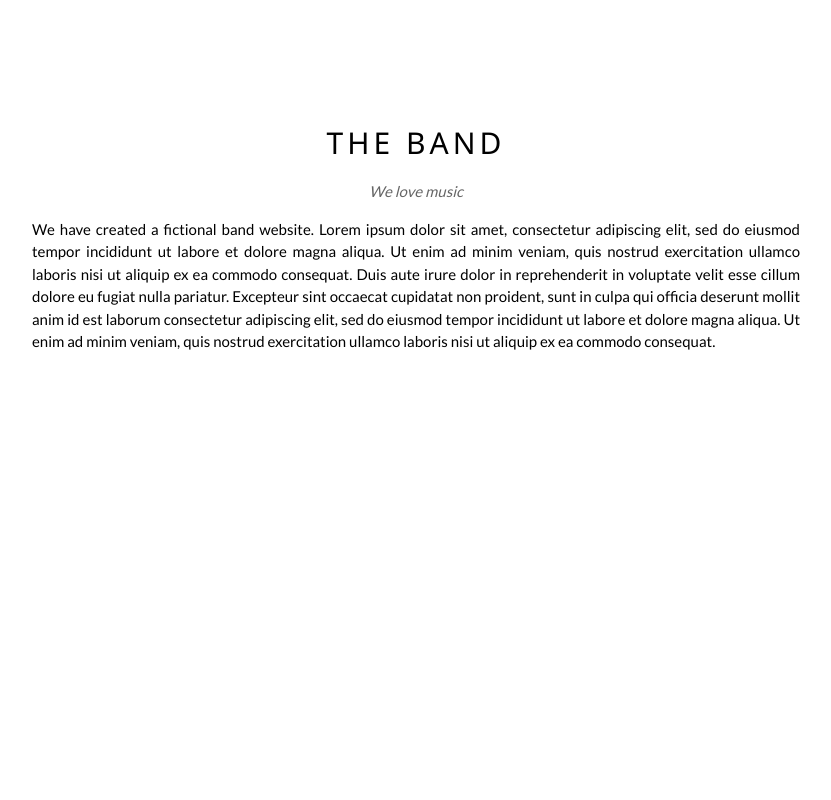
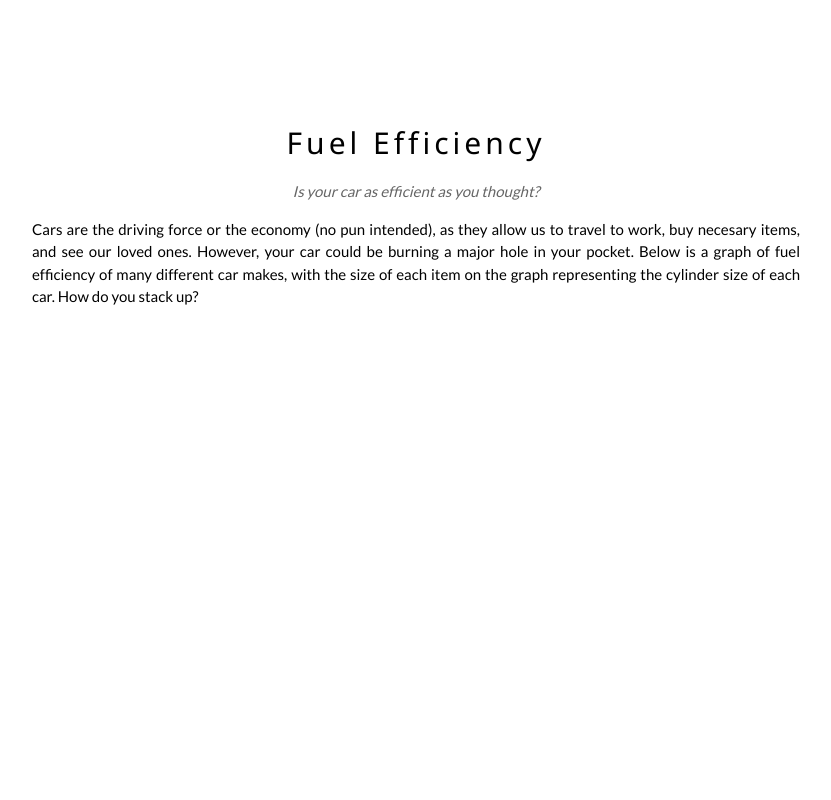
Before and after one commit to DHUIUC/dhuiuc.github.io, a plain HTML site: page index.html in a window 1280 px wide. Shown: the top 800 px of the page, without its empty margins (224-1055 px from the left). Drawn offline with nearby package versions, Linux system fonts and the light colour scheme; no server answers.

Commit message:
asdfasdfasdfadfsadfasdfasdf

```diff
--- a/index.html
+++ b/index.html
@@ -45,11 +45,11 @@ body {font-family: "Lato", sans-serif}
 
   <!-- The Band Section -->
   <div class="w3-container w3-content w3-center w3-padding-64" style="max-width:800px" id="band">
-    <h2 class="w3-wide">THE BAND</h2>
-    <p class="w3-opacity"><i>We love music</i></p>
-    <p class="w3-justify">We have created a fictional band website. Lorem ipsum dolor sit amet, consectetur adipiscing elit, sed do eiusmod tempor incididunt ut labore et dolore magna aliqua. Ut enim ad minim veniam, quis nostrud exercitation ullamco laboris nisi ut aliquip
-      ex ea commodo consequat. Duis aute irure dolor in reprehenderit in voluptate velit esse cillum dolore eu fugiat nulla pariatur. Excepteur sint occaecat cupidatat non proident, sunt in culpa qui officia deserunt mollit anim id est laborum consectetur
-      adipiscing elit, sed do eiusmod tempor incididunt ut labore et dolore magna aliqua. Ut enim ad minim veniam, quis nostrud exercitation ullamco laboris nisi ut aliquip ex ea commodo consequat.</p>
+    <h2 class="w3-wide">Fuel Efficiency</h2>
+    <p class="w3-opacity"><i>Is your car as efficient as you thought?</i></p>
+    <p class="w3-justify">Cars are the driving force or the economy (no pun intended), as they allow us to travel to work, buy necesary items, and see our loved ones.
+	However, your car could be burning a major hole in your pocket. Below is a graph of fuel efficiency of many different car makes, with the size of each item on the graph
+	representing the cylinder size of each car. How do you stack up?</p>
 
 	<!-- SVG GOES HERE -->
 	<svg width=600 height=600>
@@ -107,6 +107,7 @@ var x = d3.scaleLog().domain([10,150]).range([0,hxw]);
 var y = d3.scaleLog().domain([10,150]).range([hxw,0]);
 
 var tooltip = d3.select("body").append("div")
+	.id("tooltip")
     .attr("class", "tooltip")
 	.style("opacity", 0);
 
@@ -120,7 +121,7 @@ d3.select("svg")
 	.attr("cx", function(d,i){ return x(d.averageCityMPG);})
 	.attr("cy", function(d,i){ return y(d.averageHighwayMPG);})
 	.attr("r",function(d,i){ return +d.engineCylinders + 2;})
-	.on("mouseover", function(d){ tooltip.styletooltip.opacity=1;})
+	.on("mouseover", function(d){ document.getElementById("tooltip").style.opacity=1;})
 	.on("mouseover", function(d){ tooltip.style("left", (d3.event.pageX) + "px").style("top", (d3.event.pageY - 28) + "px");})
 	.on("mouseover", function(d){ tooltip.text(d.make);});
 
```
